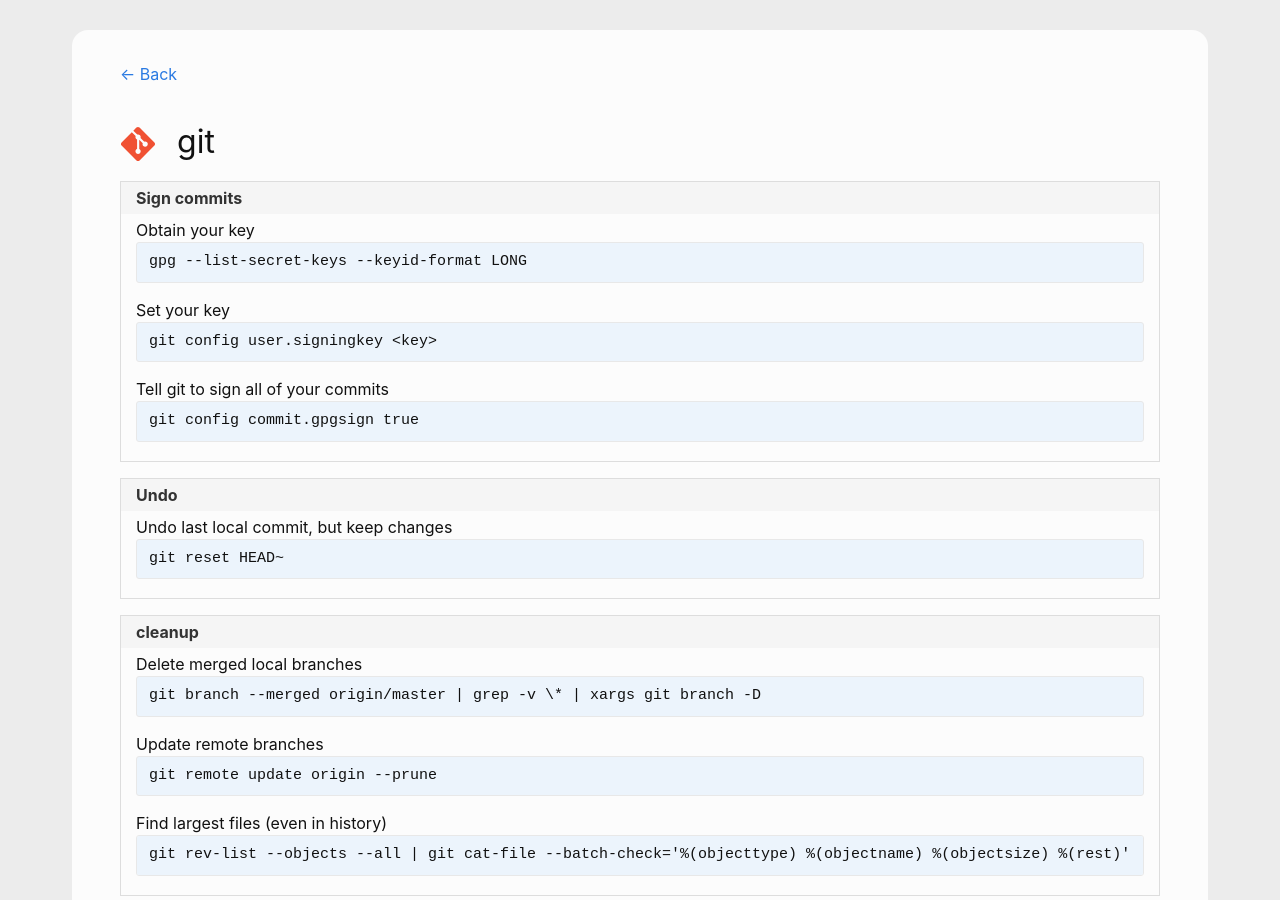
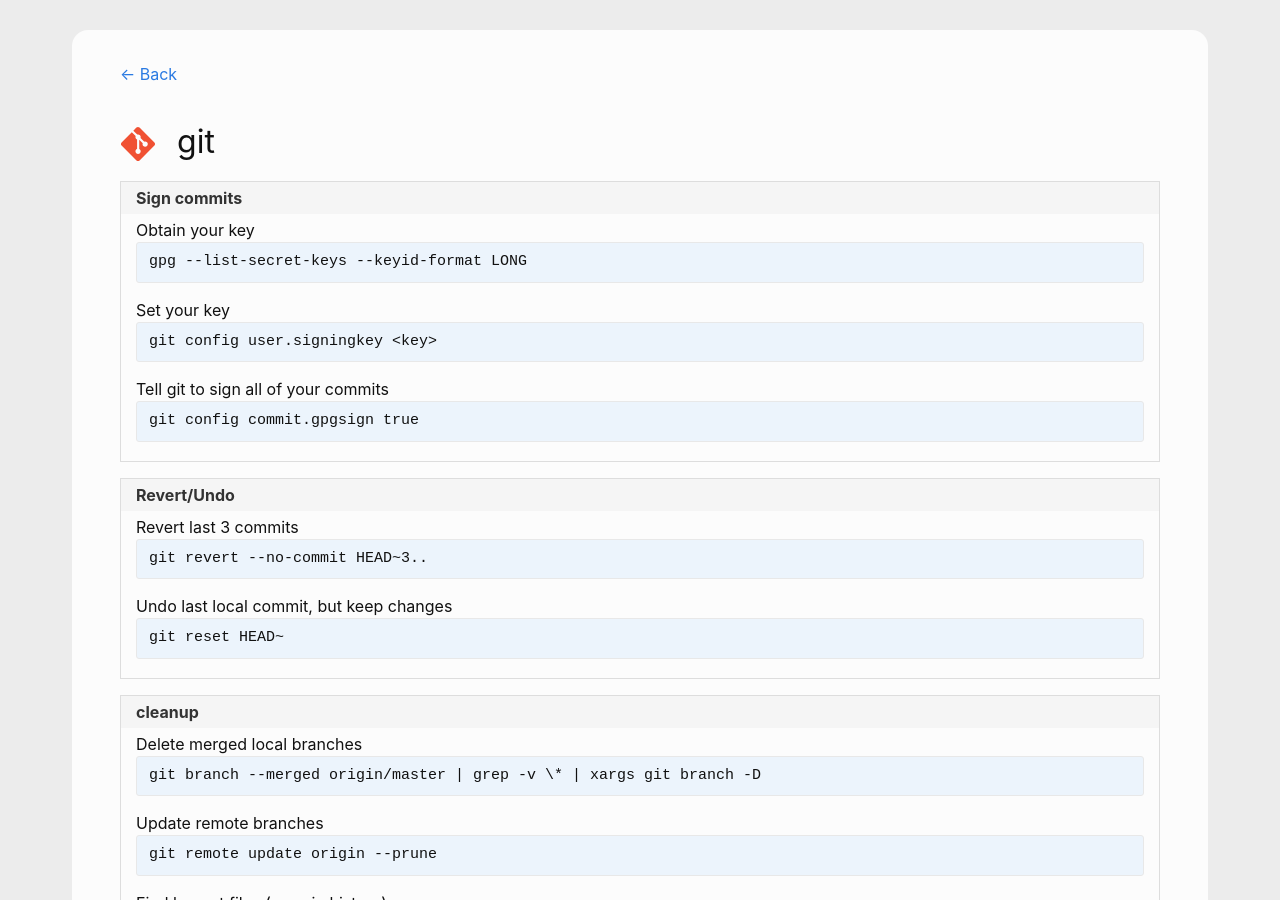
Before and after one commit to andreas-mausch/cheatsheets, a Jekyll site: the page built from _cheatsheets/git.md, in a window 1280 px wide and 900 px high. Built offline with Jekyll 4.4.1, drawn with Linux system fonts in a browser that asks for light colours.

Commit message:
git revert last 3 commits

```diff
--- a/_cheatsheets/git.md
+++ b/_cheatsheets/git.md
@@ -8,8 +8,9 @@
       Obtain your key: gpg --list-secret-keys --keyid-format LONG
       Set your key: "git config user.signingkey <key>"
       Tell git to sign all of your commits: git config commit.gpgsign true
-  - name: Undo
+  - name: Revert/Undo
     commands:
+      Revert last 3 commits: git revert --no-commit HEAD~3..
       Undo last local commit, but keep changes: git reset HEAD~
   - name: cleanup
     commands:
```
